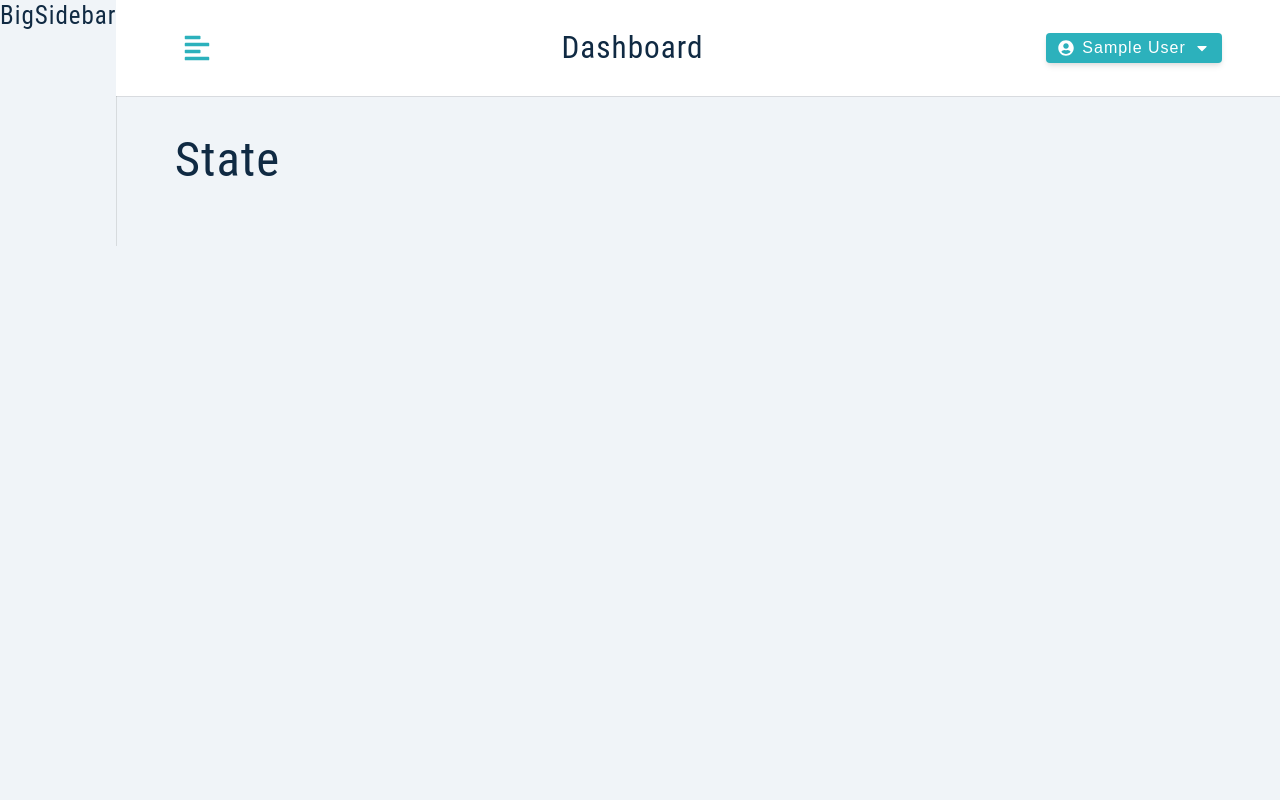
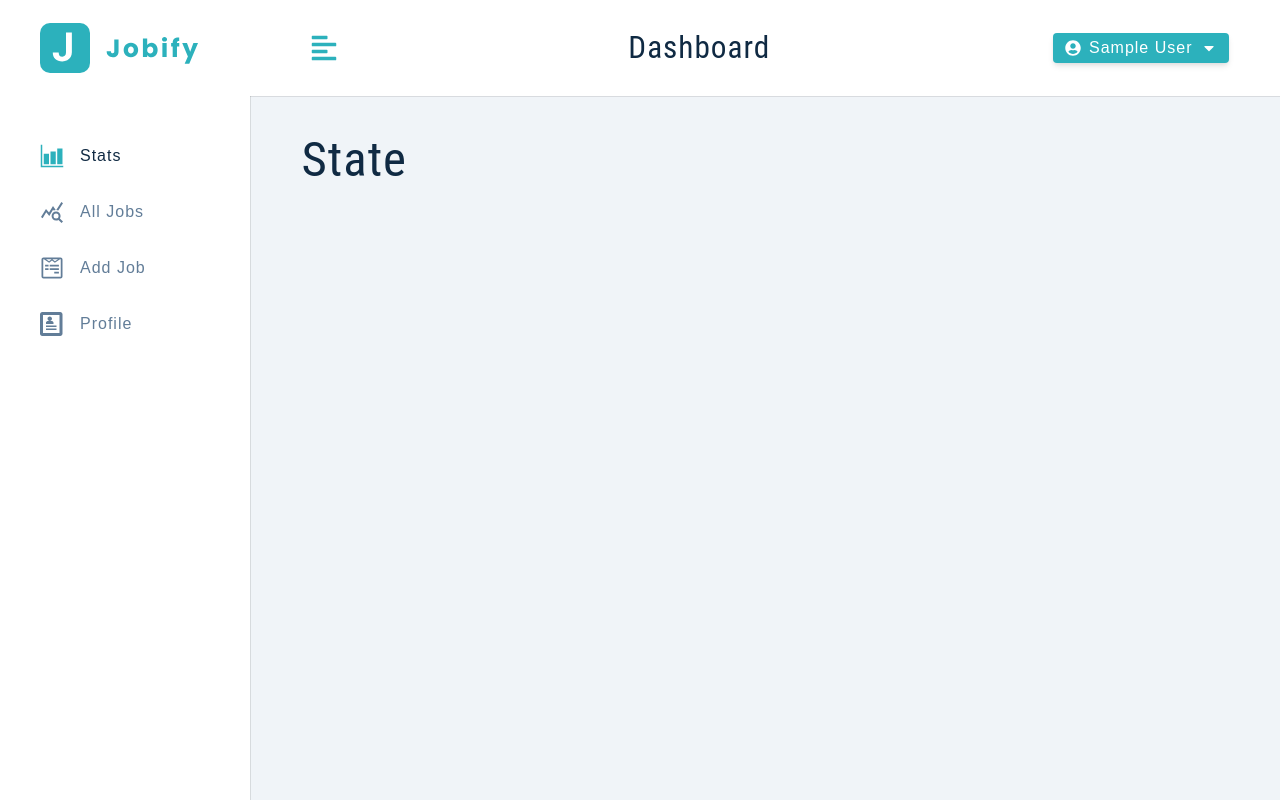
Before and after one commit to ankit-ml12/Job-Ledger, a React (Create React App) app in the folder client/: page / in a window 1280 px wide. Built offline with nearby package versions, Linux system fonts and the light colour scheme; sample sign-in values are in the browser's storage.

Commit message:
big sidebar

```diff
--- a/client/src/components/BigSidebar.js
+++ b/client/src/components/BigSidebar.js
@@ -1,10 +1,24 @@
-import React from 'react'
+import { useGlobalContext } from '../context/appContext'
+import NavLinks from './NavLinks'
+import Logo from '../components/Logo'
 import Wrapper from '../assets/wrappers/BigSidebar'
 
 const BigSidebar = () => {
+  const { showSidebar } = useGlobalContext()
   return (
     <Wrapper>
-      <h4>BigSidebar</h4>
+      <div
+        className={
+          showSidebar ? 'sidebar-container ' : 'sidebar-container show-sidebar'
+        }
+      >
+        <div className="content">
+          <header>
+            <Logo />
+          </header>
+          <NavLinks />
+        </div>
+      </div>
     </Wrapper>
   )
 }
--- /dev/null
+++ b/client/src/components/NavLinks.js
@@ -0,0 +1,30 @@
+import React from 'react'
+import { useGlobalContext } from '../context/appContext'
+import links from '../utils/links'
+import { NavLink } from 'react-router-dom'
+
+const NavLinks = () => {
+  const { toggleSidebar } = useGlobalContext()
+  return (
+    <div className="nav-links">
+      {links.map((link) => {
+        const { text, path, id, icon } = link
+        return (
+          <NavLink
+            to={path}
+            key={id}
+            onClick={toggleSidebar}
+            className={({ isActive }) =>
+              isActive ? 'nav-link active' : 'nav-link'
+            }
+          >
+            <span className="icon">{icon}</span>
+            {text}
+          </NavLink>
+        )
+      })}
+    </div>
+  )
+}
+
+export default NavLinks
--- a/client/src/components/SmallSidebar.js
+++ b/client/src/components/SmallSidebar.js
@@ -1,9 +1,9 @@
 import Wrapper from '../assets/wrappers/SmallSidebar'
 import { FaTimes } from 'react-icons/fa'
 import { useGlobalContext } from '../context/appContext'
-import links from '../utils/links'
-import { NavLink } from 'react-router-dom'
+
 import Logo from './Logo'
+import NavLinks from './NavLinks'
 const SmallSidebar = () => {
   const { showSidebar, toggleSidebar } = useGlobalContext()
   return (
@@ -20,24 +20,7 @@ const SmallSidebar = () => {
           <header>
             <Logo />
           </header>
-          <div className="nav-links">
-            {links.map((link) => {
-              const { text, path, id, icon } = link
-              return (
-                <NavLink
-                  to={path}
-                  key={id}
-                  onClick={toggleSidebar}
-                  className={({ isActive }) =>
-                    isActive ? 'nav-link active' : 'nav-link'
-                  }
-                >
-                  <span className="icon">{icon}</span>
-                  {text}
-                </NavLink>
-              )
-            })}
-          </div>
+          <NavLinks />
         </div>
       </div>
     </Wrapper>
```
